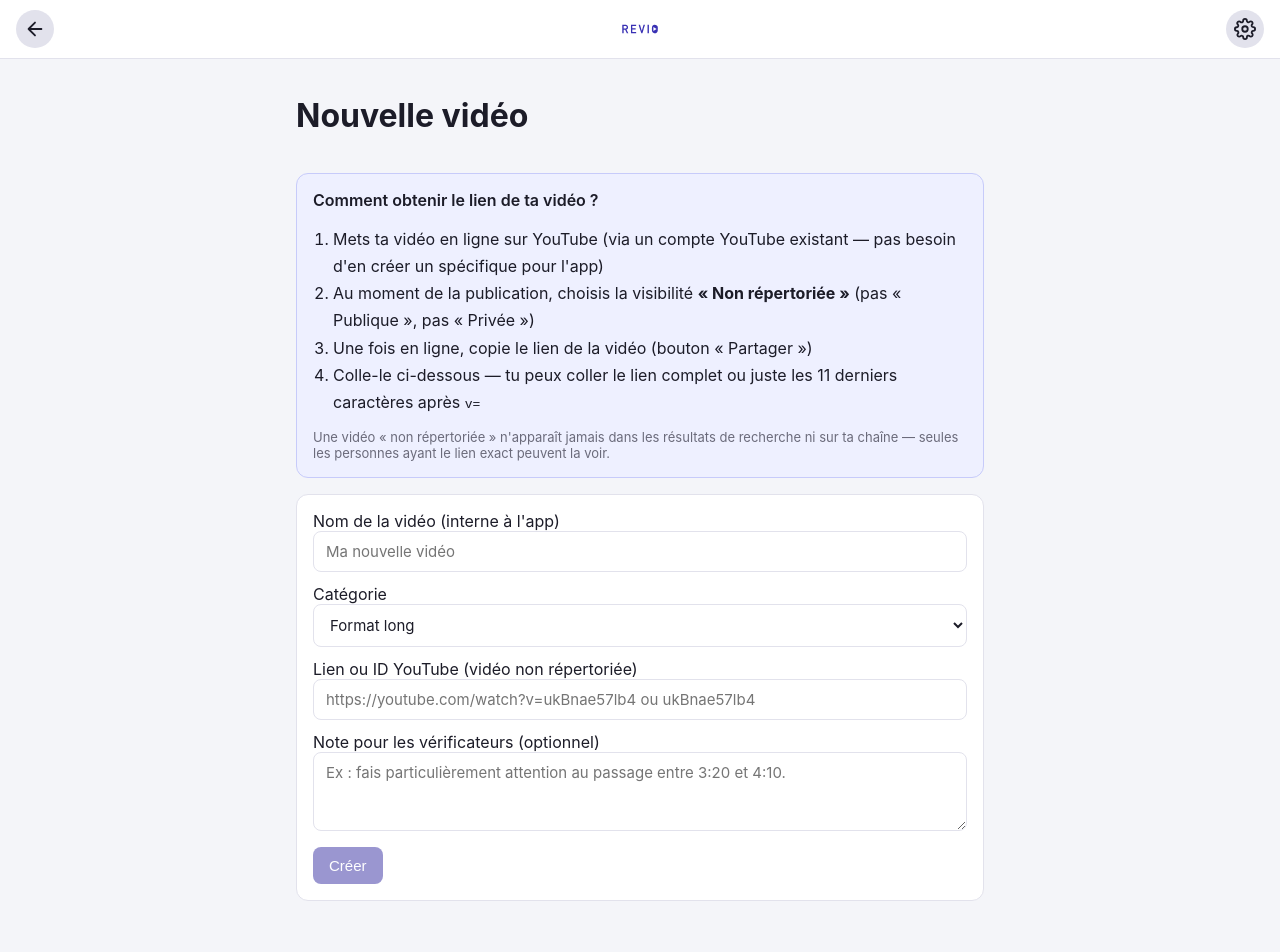
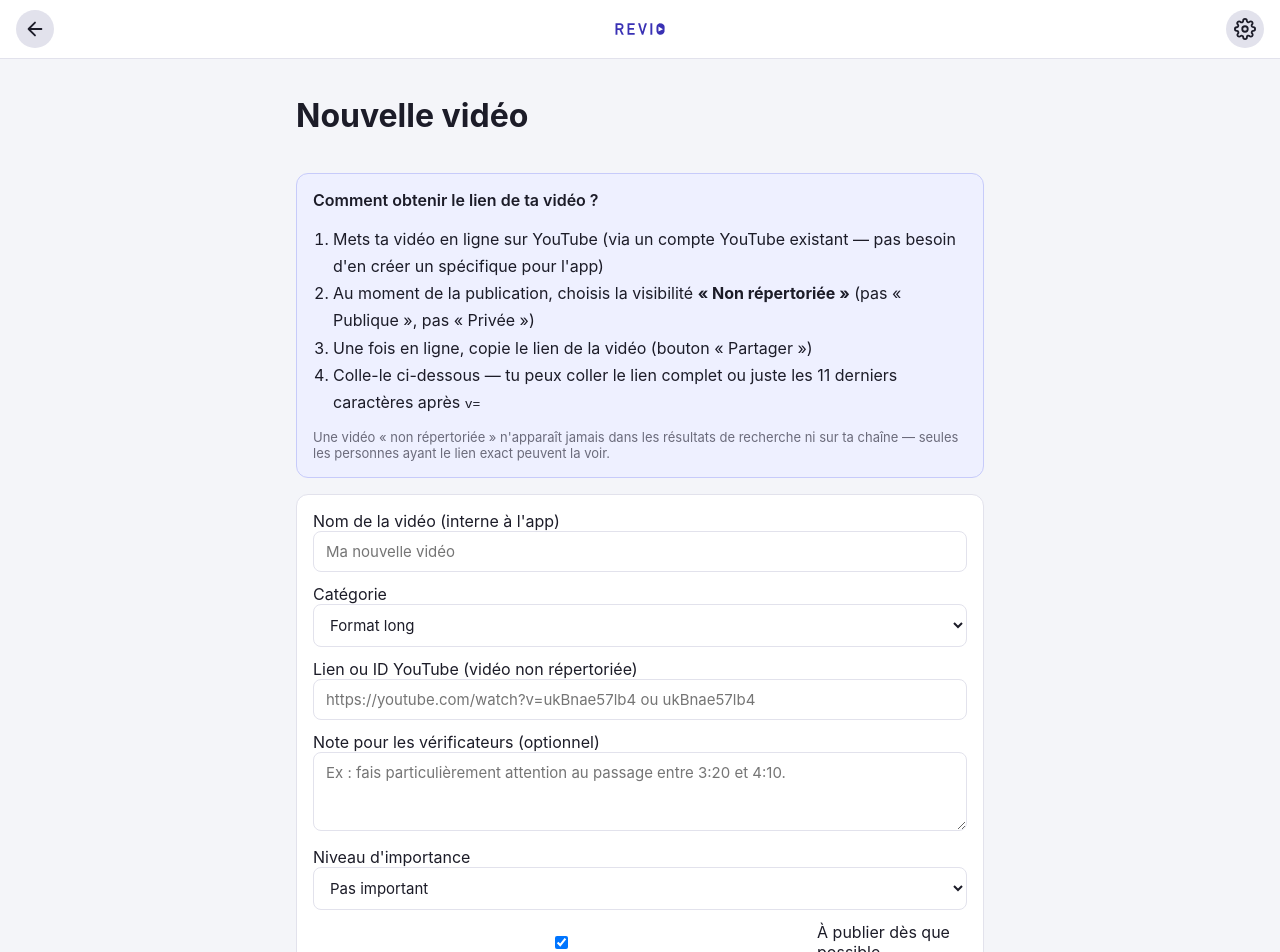
Before and after one commit to ChichoutBuild/revio_video, a Next.js app: page /videos/new in a window 1280 px wide. Shown: the top 952 px of the page. Before the commit the page ends 917 px from the top, so only its background shows below. Built offline with nearby package versions, Linux system fonts and the light colour scheme; no server answers.

Commit message:
Add files via upload

```diff
--- a/app/api/videos/route.js
+++ b/app/api/videos/route.js
@@ -49,6 +49,33 @@ export async function POST(request) {
     );
   }
 
+  // Niveau d'importance : entier entre 0 (pas important) et 3 (urgent). Défaut 0.
+  // On accepte un nombre, un nombre sous forme de chaîne ("0".."3"), mais on
+  // s'assure toujours de la plage — sinon on retombe sur 0.
+  let priority = 0;
+  const rawPriority = body.priority;
+  if (typeof rawPriority === 'number' && Number.isInteger(rawPriority)) {
+    priority = rawPriority;
+  } else if (typeof rawPriority === 'string' && /^[0-3]$/.test(rawPriority.trim())) {
+    priority = parseInt(rawPriority.trim(), 10);
+  }
+  if (priority < 0 || priority > 3) priority = 0;
+
+  // Date estimée de publication : "AAAA-MM-JJ" ou null (= "dès que possible").
+  // On vérifie le format strict côté serveur — tout autre format est rejeté.
+  let estimatedPublishDate = null;
+  const rawDate = body.estimatedPublishDate;
+  if (typeof rawDate === 'string' && rawDate.trim() !== '') {
+    if (/^\d{4}-\d{2}-\d{2}$/.test(rawDate.trim())) {
+      estimatedPublishDate = rawDate.trim();
+    } else {
+      return NextResponse.json(
+        { error: "Date estimée de publication invalide. Format attendu : AAAA-MM-JJ, ou laisse vide pour « dès que possible »." },
+        { status: 400 }
+      );
+    }
+  }
+
   // L'organisation n'est jamais fournie par le client : elle est déduite du
   // profil de l'appelant, pour ne jamais faire confiance à une valeur envoyée
   // depuis le navigateur pour une donnée de cette sensibilité.
@@ -70,7 +97,15 @@ export async function POST(request) {
   try {
     ({ data: video, error: videoError } = await supabaseAdmin
       .from('videos')
-      .insert({ organization_id: profile.organization_id, name, category, notes, created_by: actor.id })
+      .insert({
+        organization_id: profile.organization_id,
+        name,
+        category,
+        notes,
+        priority,
+        estimated_publish_date: estimatedPublishDate,
+        created_by: actor.id,
+      })
       .select()
       .single());
   } catch (e) {
--- a/app/videos/new/page.jsx
+++ b/app/videos/new/page.jsx
@@ -4,11 +4,21 @@ import { useState } from 'react';
 import Link from 'next/link';
 import { supabase } from '../../../lib/supabaseClient';
 
+const PRIORITY_LABELS = {
+  0: 'Pas important',
+  1: 'Normal',
+  2: 'Important',
+  3: 'Urgent',
+};
+
 export default function NewVideoPage() {
   const [name, setName] = useState('');
   const [category, setCategory] = useState('LONG');
   const [youtubeInput, setYoutubeInput] = useState('');
   const [notes, setNotes] = useState('');
+  const [priority, setPriority] = useState(0);
+  const [asap, setAsap] = useState(true);
+  const [estimatedPublishDate, setEstimatedPublishDate] = useState('');
   const [result, setResult] = useState(null);
   const [error, setError] = useState(null);
   const [loading, setLoading] = useState(false);
@@ -34,7 +44,14 @@ export default function NewVideoPage() {
       const res = await fetch('/api/videos', {
         method: 'POST',
         headers: { 'Content-Type': 'application/json', Authorization: `Bearer ${token}` },
-        body: JSON.stringify({ name, category, youtubeInput, notes }),
+        body: JSON.stringify({
+          name,
+          category,
+          youtubeInput,
+          notes,
+          priority,
+          estimatedPublishDate: asap ? null : estimatedPublishDate || null,
+        }),
       });
       const json = await res.json();
       if (!res.ok) {
@@ -101,6 +118,34 @@ export default function NewVideoPage() {
           placeholder="Ex : fais particulièrement attention au passage entre 3:20 et 4:10."
         />
         <div style={{ height: 12 }} />
+        <label>Niveau d&apos;importance</label>
+        <select value={priority} onChange={(e) => setPriority(parseInt(e.target.value, 10))}>
+          <option value={0}>{PRIORITY_LABELS[0]}</option>
+          <option value={1}>{PRIORITY_LABELS[1]}</option>
+          <option value={2}>{PRIORITY_LABELS[2]}</option>
+          <option value={3}>{PRIORITY_LABELS[3]}</option>
+        </select>
+        <div style={{ height: 12 }} />
+        <label style={{ display: 'flex', alignItems: 'center', gap: 8 }}>
+          <input
+            type="checkbox"
+            checked={asap}
+            onChange={(e) => setAsap(e.target.checked)}
+          />
+          <span>À publier dès que possible</span>
+        </label>
+        {!asap && (
+          <>
+            <div style={{ height: 12 }} />
+            <label>Date estimée de publication</label>
+            <input
+              type="date"
+              value={estimatedPublishDate}
+              onChange={(e) => setEstimatedPublishDate(e.target.value)}
+            />
+          </>
+        )}
+        <div style={{ height: 12 }} />
         <button onClick={handleCreate} disabled={loading || !name || !youtubeInput}>
           {loading ? 'Création...' : 'Créer'}
         </button>
--- a/components/AppHeader.jsx
+++ b/components/AppHeader.jsx
@@ -71,9 +71,29 @@ export default function AppHeader() {
         <BackIcon />
       </button>
 
-      <Link href="/dashboard" style={{ display: 'flex', alignItems: 'center', height: 28 }}>
-        <img src="/logo/logo-horizontal-light.svg" alt="REVIO" className="logo-light" style={{ height: 28 }} />
-        <img src="/logo/logo-horizontal-dark.svg" alt="REVIO" className="logo-dark" style={{ height: 28 }} />
+      <Link
+        href="/dashboard"
+        style={{
+          display: 'flex',
+          alignItems: 'center',
+          height: 38,
+          flex: '0 1 auto',
+          maxWidth: '40vw',
+          overflow: 'hidden',
+        }}
+      >
+        <img
+          src="/logo/logo-horizontal-light.svg"
+          alt="REVIO"
+          className="logo-light"
+          style={{ height: 38, maxWidth: '40vw', width: 'auto' }}
+        />
+        <img
+          src="/logo/logo-horizontal-dark.svg"
+          alt="REVIO"
+          className="logo-dark"
+          style={{ height: 38, maxWidth: '40vw', width: 'auto' }}
+        />
       </Link>
 
       <div style={{ position: 'relative' }} ref={panelRef}>
```
Also changed, not shown: app/dashboard/page.jsx (+41 -5 lines), 1 other file (tests, documents, lock files or other folders).
